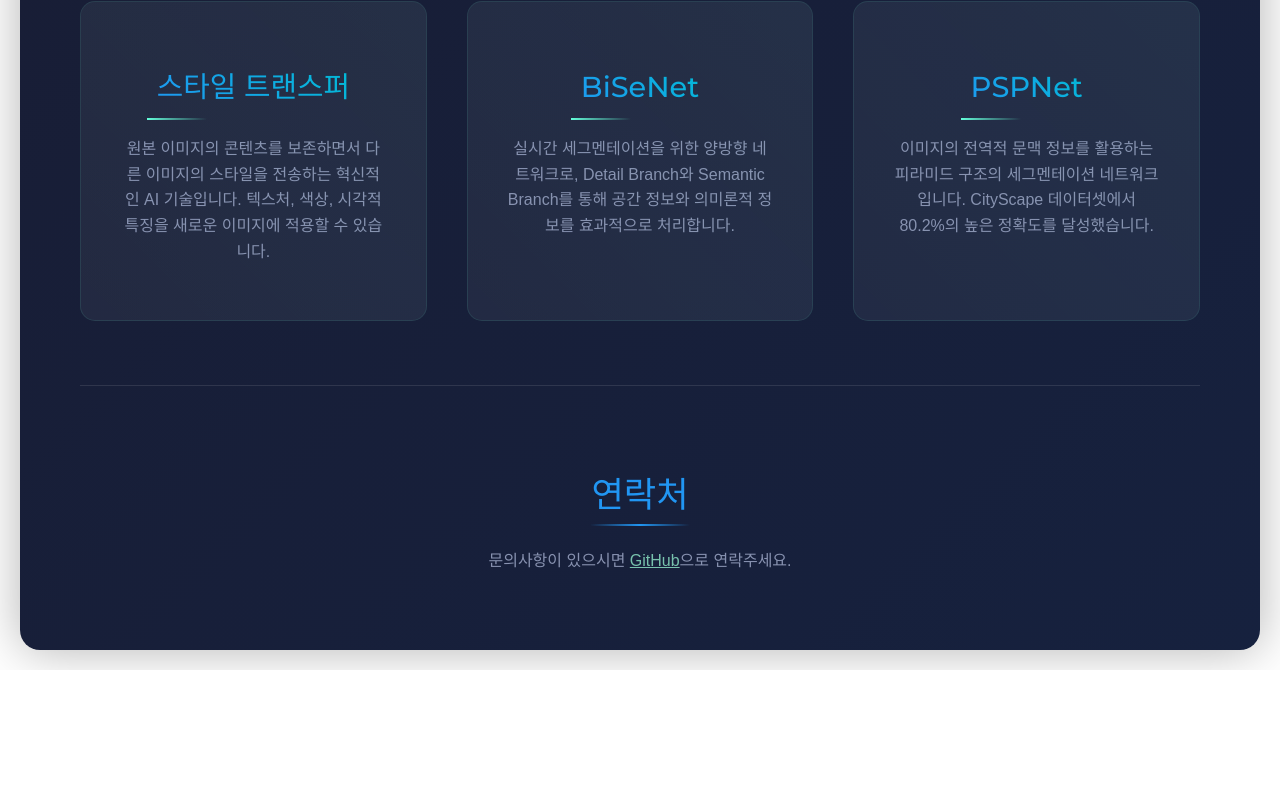
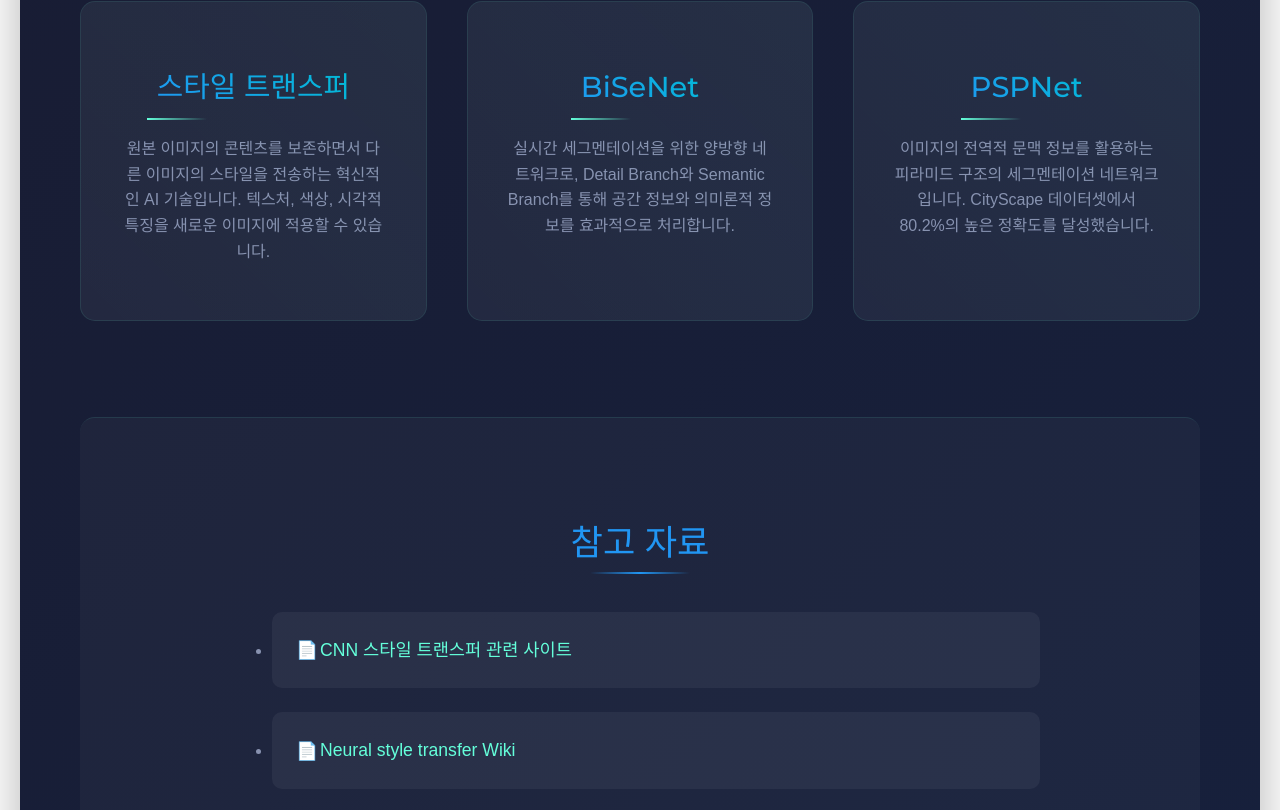
Before and after one commit to HuhGong/selectivemorph4, a React (Create React App) app in the folder front_end/: page /about in a window 1280 px wide. Shown: the part 1987-2797 px from the top of the page. Before the commit the page ends 2657 px from the top, so only its background shows below. Built offline with nearby package versions, Linux system fonts and the light colour scheme.

Commit message:
출처 추가

```diff
--- a/front_end/src/About.css
+++ b/front_end/src/About.css
@@ -250,3 +250,68 @@ h2::after {
         font-size: 1.5rem;
     }
 }
+
+.ai-paper-section {
+    margin-top: 6rem;
+    padding: 3rem 2rem;
+    border-top: 1px solid rgba(100, 255, 218, 0.1);
+    background: rgba(255, 255, 255, 0.03);
+    border-radius: 15px;
+}
+
+.ai-paper-section h2 {
+    color: #2196F3;
+    text-align: center;
+    margin-bottom: 3rem;
+}
+
+.ai-paper-section ul {
+    max-width: 800px;
+    margin: 0 auto;
+}
+
+.ai-paper-section li {
+    margin-bottom: 1.5rem;
+    padding: 1.5rem;
+    background: rgba(255, 255, 255, 0.05);
+    border-radius: 10px;
+    transition: all 0.3s ease;
+}
+
+.ai-paper-section li:hover {
+    transform: translateX(10px);
+    background: rgba(255, 255, 255, 0.08);
+    box-shadow: 0 4px 15px rgba(0, 0, 0, 0.1);
+}
+
+.ai-paper-section a {
+    color: #64ffda;
+    font-size: 1.1rem;
+    text-decoration: none;
+    display: block;
+    position: relative;
+    padding-left: 1.5rem;
+}
+
+.ai-paper-section a::before {
+    content: '📄';
+    position: absolute;
+    left: 0;
+    top: 50%;
+    transform: translateY(-50%);
+}
+
+@media (max-width: 768px) {
+    .ai-paper-section {
+        padding: 2rem 1rem;
+        margin-top: 4rem;
+    }
+
+    .ai-paper-section li {
+        padding: 1rem;
+    }
+
+    .ai-paper-section a {
+        font-size: 1rem;
+    }
+}
--- a/front_end/src/About.js
+++ b/front_end/src/About.js
@@ -1,4 +1,4 @@
-import React, { useState } from 'react';
+import React, {useState} from 'react';
 import './About.css';
 
 function About() {
@@ -16,10 +16,10 @@ function About() {
     ];
 
     const teamMembers = [
-        { name: "김준래", role: "프론트엔드 개발자", github: "https://github.com/junlae223" },
-        { name: "윤현준", role: "AI 모델 개발자", github: "https://github.com/YHJ659" },
-        { name: "이제우", role: "백엔드 개발자", github: "https://github.com/jewoos2921" },
-        { name: "정세찬", role: "백엔드 개발자", github: "https://github.com/HuhGong" }
+        {name: "김준래", role: "프론트엔드 개발자", github: "https://github.com/junlae223"},
+        {name: "윤현준", role: "AI 모델 개발자", github: "https://github.com/YHJ659"},
+        {name: "이제우", role: "백엔드 개발자", github: "https://github.com/jewoos2921"},
+        {name: "정세찬", role: "백엔드 개발자", github: "https://github.com/HuhGong"}
     ];
 
     const aiHeroes = [
@@ -95,6 +95,39 @@ function About() {
                 </div>
             </section>
 
+            <section className="ai-paper-section">
+                <h2>참고 자료</h2>
+                <ul>
+                    <li>
+                        <a href="https://paperswithcode.com/task/style-transfer" target="_blank"
+                           rel="noopener noreferrer">CNN
+                            스타일 트랜스퍼 관련 사이트</a>
+                    </li>
+                    <li>
+                        <a href="https://en.wikipedia.org/wiki/Neural_style_transfer" target="_blank"
+                           rel="noopener noreferrer">Neural style transfer Wiki</a>
+                    </li>
+                    <li>
+                        <a href="https://paperswithcode.com/method/pspnet" target="_blank" rel="noopener noreferrer">PSP
+                            Net
+                            관련 사이트</a>
+                    </li>
+                    <li>
+                        <a href="https://arxiv.org/abs/1612.01105" target="_blank" rel="noopener noreferrer">PSP Net
+                            논문</a>
+                    </li>
+                    <li>
+                        <a href="https://arxiv.org/abs/1808.00897" target="_blank" rel="noopener noreferrer">BISE Net
+                            논문</a>
+                    </li>
+                    <li>
+                        <a href="https://github.com/CoinCheung/BiSeNet" target="_blank" rel="noopener noreferrer">BISE
+                            Net
+                            GitHub</a>
+                    </li>
+                </ul>
+            </section>
+
             <footer className="about-footer">
                 <h2>연락처</h2>
                 <p>문의사항이 있으시면 <a href="https://github.com/HuhGong/selectivemorph4">GitHub</a>으로 연락주세요.</p>
--- a/front_end/src/PhotoSelector.jsx
+++ b/front_end/src/PhotoSelector.jsx
@@ -276,7 +276,7 @@ function PhotoSelector() {
                         {/* Upload Button */}
                         <button type="button" className="btn btn-primary" onClick={handleFileUploadToBackend}
                                 disabled={loading || isUploadDisabled}>
-                            {loading ? '업로드 중...' : 'Image Upload'}
+                            {loading ? 'Uploading...' : 'Image Upload'}
                         </button>
 
                         {/* 클래스를 트랜스퍼 버튼 - outputImages가 있을 때만 표시 */}
@@ -286,7 +286,7 @@ function PhotoSelector() {
                                 onClick={handleClassTransfer}
                                 disabled={transferLoading || isTransferDisabled}
                             >
-                                {transferLoading ? '트랜스퍼 중...' : '클래스를 트랜스퍼'}
+                                {transferLoading ? 'Processing...' : 'Style Transfer'}
                             </button>
                         )}
                     </div>
```
Also changed, not shown: 1 other file (tests, documents, lock files or other folders).
